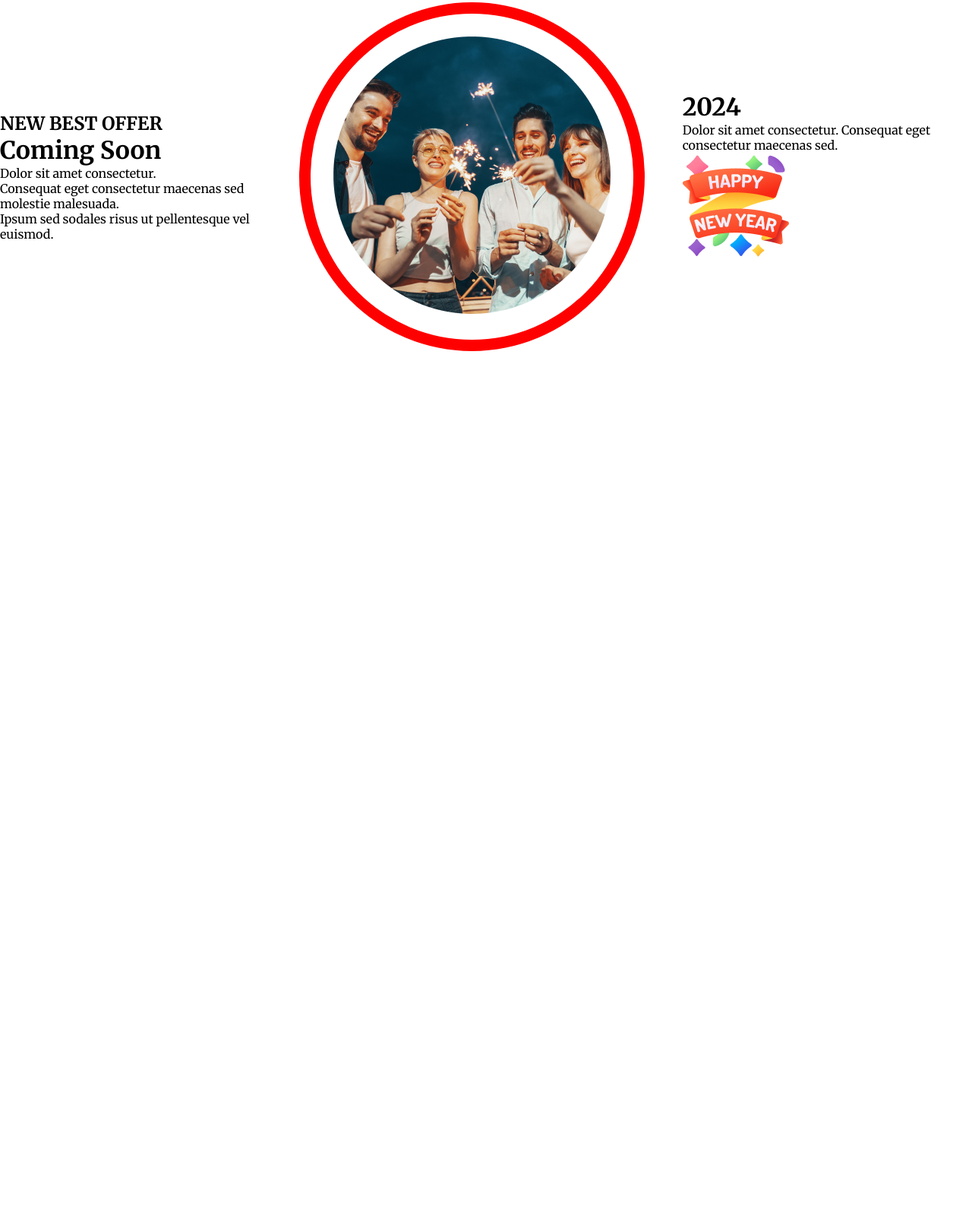
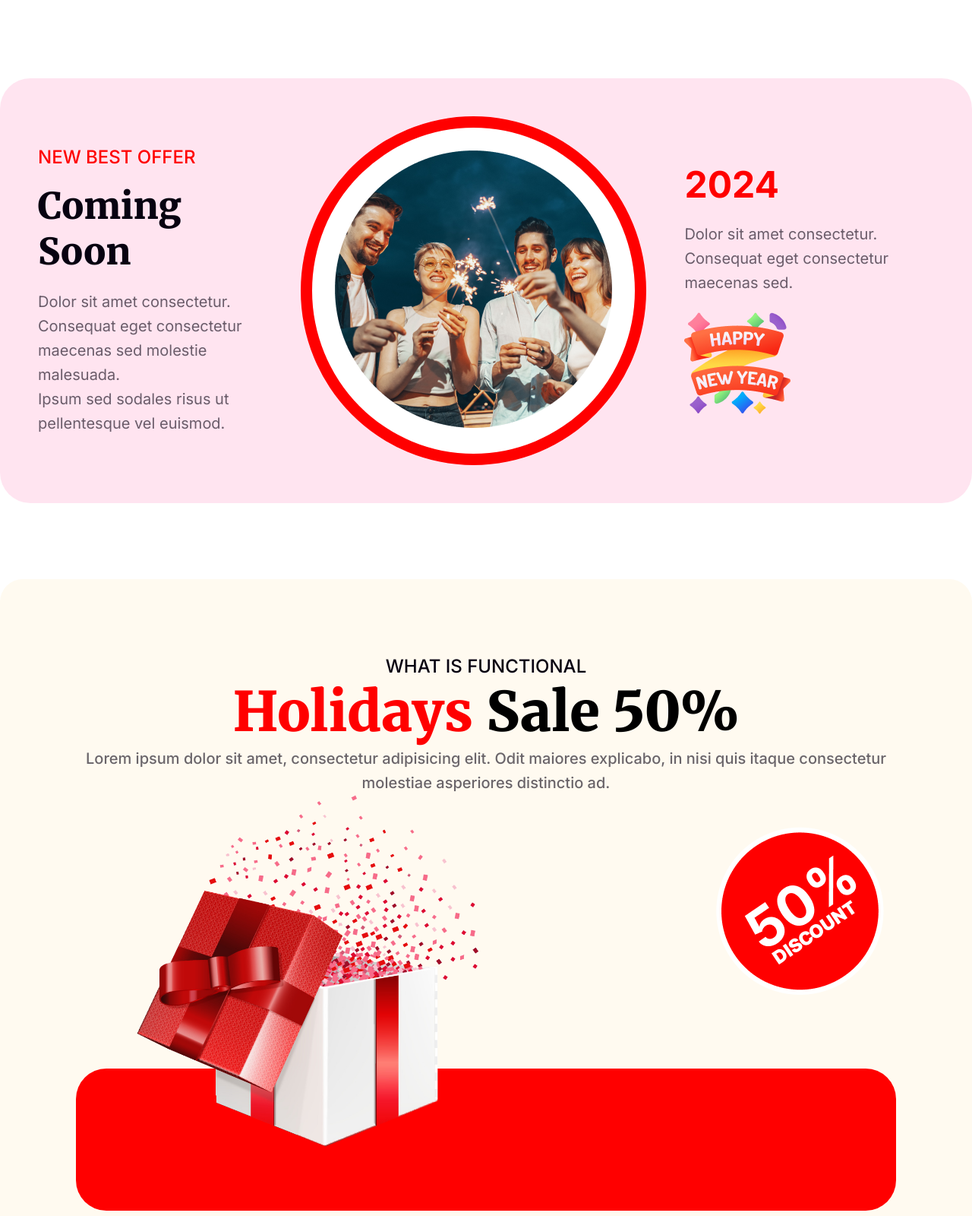
Before and after one commit to iktushar01/new-year-project, a plain HTML site: page index.html in a window 1280 px wide. Shown: the part 2823-4423 px from the top of the page at 76% size. Before the commit the page ends 3285 px from the top, so only its background shows below. Drawn offline with Linux system fonts and the light colour scheme.

Commit message:
added more styles

```diff
--- a/index.html
+++ b/index.html
@@ -19,6 +19,9 @@
     <title>new year projects</title>
   </head>
   <body>
+
+<!-- header container start here  -->
+
     <header class="header container">
       <div class="header-container">
         <h3 class="header-title">Happy New Year</h3>
@@ -34,6 +37,8 @@
           <img src="../resources/images/New Year Photo.png" alt="" />
         </div>
       </div>
+
+<!-- party-container start here -->
 
       <div class="party-container container">
         <div class="party-container-content">
@@ -72,6 +77,8 @@
         </div>
       </div>
 
+<!-- best-offer-container start here -->
+
       <div class="best-offer-container container">
         <div class="best-offer-content">
           <h2 class="best-offer-title">NEW BEST OFFER</h2>
@@ -98,7 +105,31 @@
                 <img src="../resources/images/Group 96.png" alt="">
             </div>
         </div>
+
       </div>
+
+<!-- holiday-sale-container start here -->
+
+      <div class="holiday-sale-container container">
+
+        <h3 class="holiday-sale-title">WHAT IS FUNCTIONAL</h3>
+        <h1 class="holiday-sale-heading"><span>Holidays</span> Sale 50%</h1>
+        <p class="holiday-sale-description">Lorem ipsum dolor sit amet, consectetur adipisicing elit. Odit maiores explicabo, in nisi quis itaque consectetur molestiae asperiores distinctio ad.</p>
+        <div class="holiday-sale-img-container">
+
+              <div class="holiday-sale-img-section-div">
+                <img class="holiday-sale-gift-img" src="../resources/images/gift.png" alt="">
+              </div>
+
+              <div class="holiday-sale-discount-img-div"><img class="holiday-sale-discount-img" src="../resources/images/Group 44.png" alt="">
+              </div>
+
+
+            <div class="holiday-sale-img-section-div-3"><img class="holiday-sale-shape-img" src="../resources/images/Rectangle 2.png" alt=""></div>
+        </div>
+      </div>
+
+
     </main>
   </body>
 </html>
--- a/styles/style.css
+++ b/styles/style.css
@@ -186,6 +186,10 @@ span{
     justify-content: center;
     align-items: center;
     gap: 50px;
+    padding: 50px;
+    margin-top: 100px;
+    background-color: rgba(255, 25, 125, 0.117);
+    border-radius:40px ;
 
 }
 
@@ -195,3 +199,114 @@ span{
     padding: 30px;
     border: 15px solid red;
 }
+
+.best-offer-title{
+    color: rgb(255, 0, 0);
+font-family: Inter;
+font-size: 24px;
+font-weight: 500;
+line-height: 29px;
+letter-spacing: 0%;
+margin-bottom: 20px;
+}
+
+.best-offer-heading{
+    color: rgb(7, 2, 17);
+font-family: Merriweather;
+font-size: 48px;
+font-weight: 900;
+line-height: 60px;
+letter-spacing: 0%;
+text-align: left;
+text-transform: capitalize;
+margin-bottom: 20px;
+}
+
+.best-offer-description{
+    color: rgba(7, 2, 17, 0.6);
+font-family: Inter;
+font-size: 20px;
+font-weight: 400;
+line-height: 32px;
+letter-spacing: 0%;
+text-align: left;
+}
+
+.best-offer-main-title{
+    color: rgb(255, 0, 0);
+font-family: Inter;
+font-size: 48px;
+font-weight: 700;
+line-height: 58px;
+letter-spacing: 0%;
+text-align: left;
+margin-bottom: 20px;
+}
+
+
+.best-offer-img-div-2{
+    margin-top: 20px;
+}
+
+
+/* holiday-sale start */
+
+.holiday-sale-container{
+    background-color: floralwhite;
+    margin-top: 100px;
+    padding: 100px;
+    border-radius: 30px;
+}
+
+.holiday-sale-title{
+    color: rgb(7, 2, 17);
+font-family: Inter;
+font-size: 24px;
+font-weight: 500;
+line-height: 29px;
+letter-spacing: 0%;
+text-align: center;
+}
+
+.holiday-sale-heading{
+    font-family: Merriweather;
+font-size: 72px;
+font-weight: 900;
+line-height: 91px;
+letter-spacing: 0%;
+text-align: center;
+}
+
+.holiday-sale-description{
+    color: rgba(7, 2, 17, 0.6);
+font-family: Inter;
+font-size: 20px;
+font-weight: 500;
+line-height: 32px;
+letter-spacing: 0%;
+text-align: center;
+}
+
+
+.holiday-sale-img-container{
+    position: relative;
+}
+
+.holiday-sale-gift-img{
+    position: absolute;
+    z-index: 2;
+    width: 450px;
+    margin-left: 80px;
+
+}
+
+.holiday-sale-shape-img{
+    position: relative;
+    margin-top: 50px;
+    width: 100%;
+    border-radius: 40px;
+}
+
+.holiday-sale-discount-img{
+    margin-left: 800px;
+}
```
Also changed, not shown: resources/images/gift.png (added).
